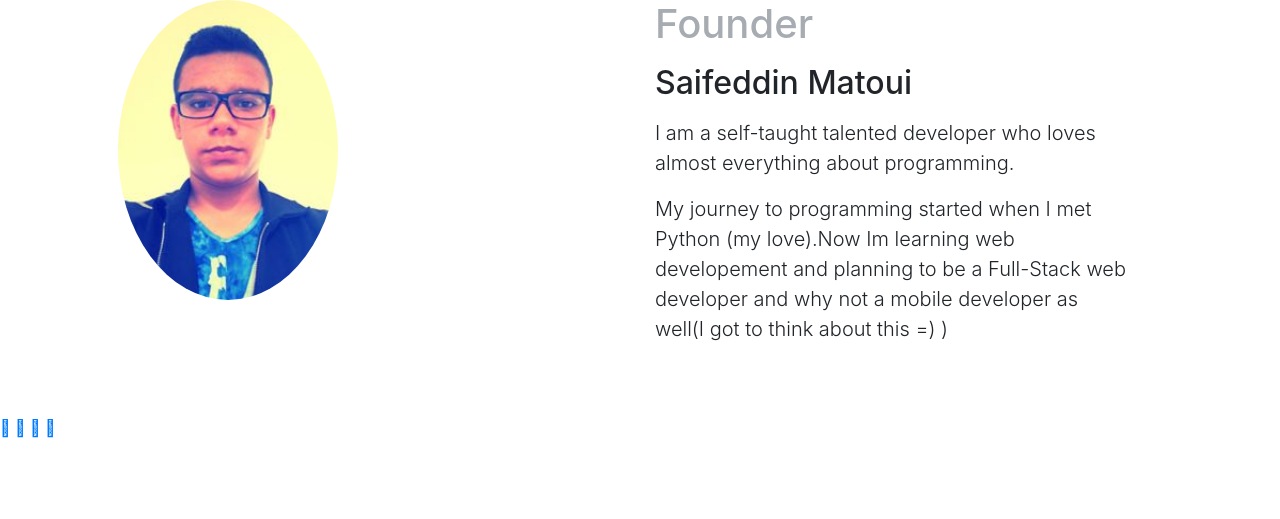
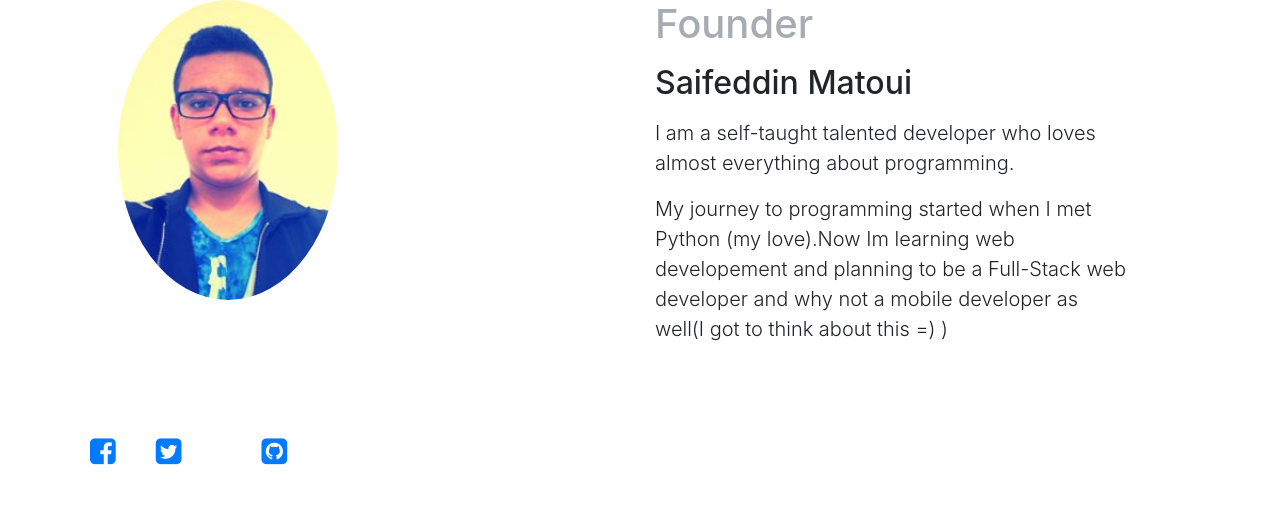
Before and after one commit to saifeddin1/forums-flask, a Flask app: page /about/ in a window 1280 px wide. Shown: the part 104-623 px from the top of the page. Run offline with Flask 2, Linux system fonts and the light colour scheme; some libraries are stand-ins or nearby versions.

Commit message:
add social media icons

```diff
--- a/app/static/about.css
+++ b/app/static/about.css
@@ -1,27 +1,17 @@
 /* Style all font awesome icons */
-.social {
+.fa {
     padding: 20px;
     font-size: 30px;
-    width: 50px;
+
     text-align: center;
     text-decoration: none;
+
 }
 
 /* Add a hover effect if you want */
-.fab:hover {
+.fa:hover {
     opacity: 0.7;
     transform: scale(1.1);
 }
 
 /* Set a specific color for each brand */
-
-/* Facebook */
-.fab-facebook-f {
-    background: #3B5998;
-    color: white;
-}
-
-/* Twitter */
-.fab-twitter {
-    background: #55ACEE;
-    color: white;
--- a/app/templates/about.html
+++ b/app/templates/about.html
@@ -5,12 +5,13 @@
     <!-- Required meta tags -->
     <meta charset="utf-8">
     <meta name="viewport" content="width=device-width, initial-scale=1, shrink-to-fit=no">
-    <!--Custom CSS-->
-    <link rel="stylesheet" href="{{ url_for('static', filename='about.css') }}">
+
     <!-- Bootstrap CSS -->
     <link rel="stylesheet" href="https://stackpath.bootstrapcdn.com/bootstrap/4.1.0/css/bootstrap.min.css" integrity="sha384-9gVQ4dYFwwWSjIDZnLEWnxCjeSWFphJiwGPXr1jddIhOegiu1FwO5qRGvFXOdJZ4" crossorigin="anonymous">
     <link rel="stylesheet" href="/static/css/bootstrap.min.css">
     <link rel="stylesheet" href="https://cdnjs.cloudflare.com/ajax/libs/font-awesome/4.7.0/css/font-awesome.min.css">
+     <!--Custom CSS-->
+    <link rel="stylesheet" href="{{ url_for('static', filename='about.css') }}">
   </head>
   <body>
     <div id="container-fluid">
@@ -61,18 +62,21 @@
       </div>
     </main>
     <footer>
-      <div>
-        <a href="https://www.facebook.com/saifeddin01" class="fab fa-facebook-f"></a>
-        <a href="https://twitter.com/saifeddin01" class="fab fa-twitter"></a>
-        <a href="https://www.instagram.com/sifo.io/" class="fab fa-instagram"></a>
-        <a href="https://www.github.com/saifeddin1" class="fab fa-github"></a>
 
+      <div class="container">
+        <div class="row">
+          <a href="https://www.facebook.com/saifeddin01"> <i class="fa fa-facebook-square fa-4x"></i></a>
+          <a href="https://twitter.com/saifeddin01"> <i class="fa fa-twitter-square fa-4x"></i></a>
+          <a href="https://www.instagram.com/sifo.io/"> <i class="fa fa-instagram-square fa-4x"></i></a>
+          <a href="https://www.github.com/saifeddin1"> <i class="fa fa-github-square fa-4x"></i></a>
+        </div>
       </div>
 
+
+
     </footer>
-
     <script src="https://code.jquery.com/jquery-3.3.1.slim.min.js" integrity="sha384-q8i/X+965DzO0rT7abK41JStQIAqVgRVzpbzo5smXKp4YfRvH+8abtTE1Pi6jizo" crossorigin="anonymous"></script>
-<script src="https://cdnjs.cloudflare.com/ajax/libs/popper.js/1.14.0/umd/popper.min.js" integrity="sha384-cs/chFZiN24E4KMATLdqdvsezGxaGsi4hLGOzlXwp5UZB1LY//20VyM2taTB4QvJ" crossorigin="anonymous"></script>
-<script src="https://stackpath.bootstrapcdn.com/bootstrap/4.1.0/js/bootstrap.min.js" integrity="sha384-uefMccjFJAIv6A+rW+L4AHf99KvxDjWSu1z9VI8SKNVmz4sk7buKt/6v9KI65qnm" crossorigin="anonymous"></script>
+    <script src="https://cdnjs.cloudflare.com/ajax/libs/popper.js/1.14.0/umd/popper.min.js" integrity="sha384-cs/chFZiN24E4KMATLdqdvsezGxaGsi4hLGOzlXwp5UZB1LY//20VyM2taTB4QvJ" crossorigin="anonymous"></script>
+    <script src="https://stackpath.bootstrapcdn.com/bootstrap/4.1.0/js/bootstrap.min.js" integrity="sha384-uefMccjFJAIv6A+rW+L4AHf99KvxDjWSu1z9VI8SKNVmz4sk7buKt/6v9KI65qnm" crossorigin="anonymous"></script>
   </body>
 </html>
```
